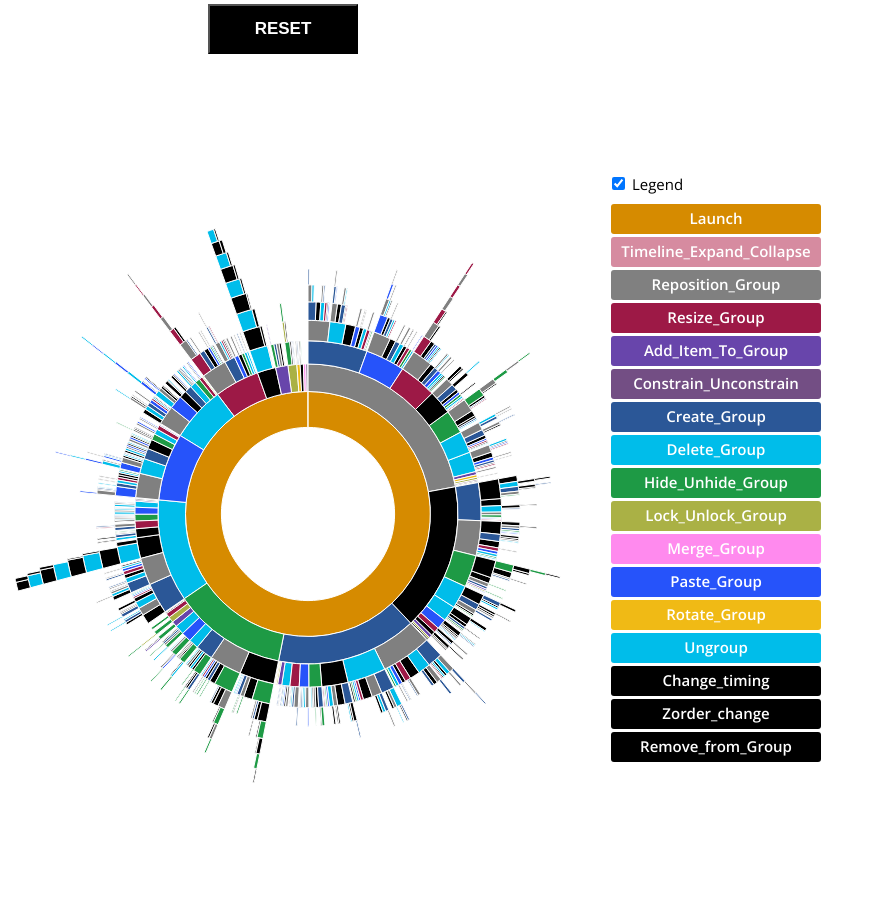
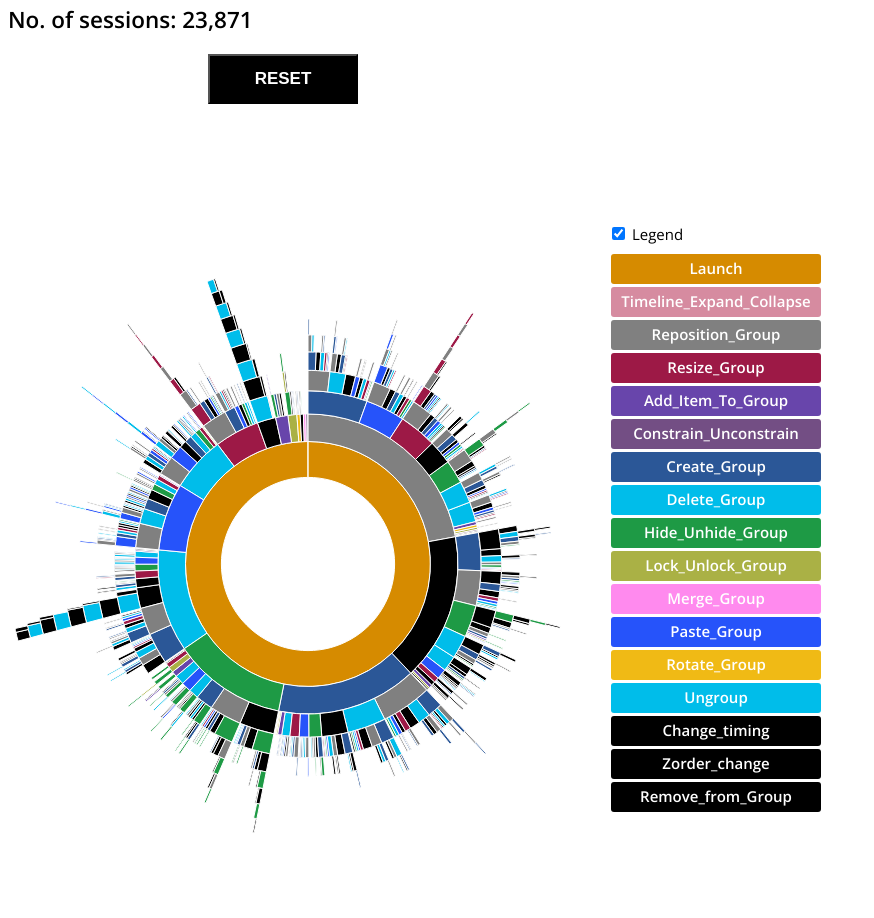
Before and after one commit to mdas92/mdas92.github.io, a plain HTML site: page group/nct/index.html in a window 1280 px wide. Shown: the part 77-995 px from the top of the page, without its empty margins (0-874 px from the left). Before the commit the page ends 945 px from the top, so only its background shows below. Drawn offline with nearby package versions, Linux system fonts and the light colour scheme.

Commit message:
changes minor

```diff
--- a/group/nct/index.html
+++ b/group/nct/index.html
@@ -4,6 +4,7 @@
     <meta charset="utf-8">
     <title>Sequences sunburst</title>
     <h1>Non Converted Trial Users </h1>
+    <h2>No. of sessions: 23,871</h2>
     <script src="//d3js.org/d3.v3.min.js"></script>
     <link rel="stylesheet" type="text/css"
       href="https://fonts.googleapis.com/css?family=Open+Sans:400,600">
```
Also changed, not shown: group/prect/index.html (+1 -0 lines), sample/index.html (+1 -1 lines).
